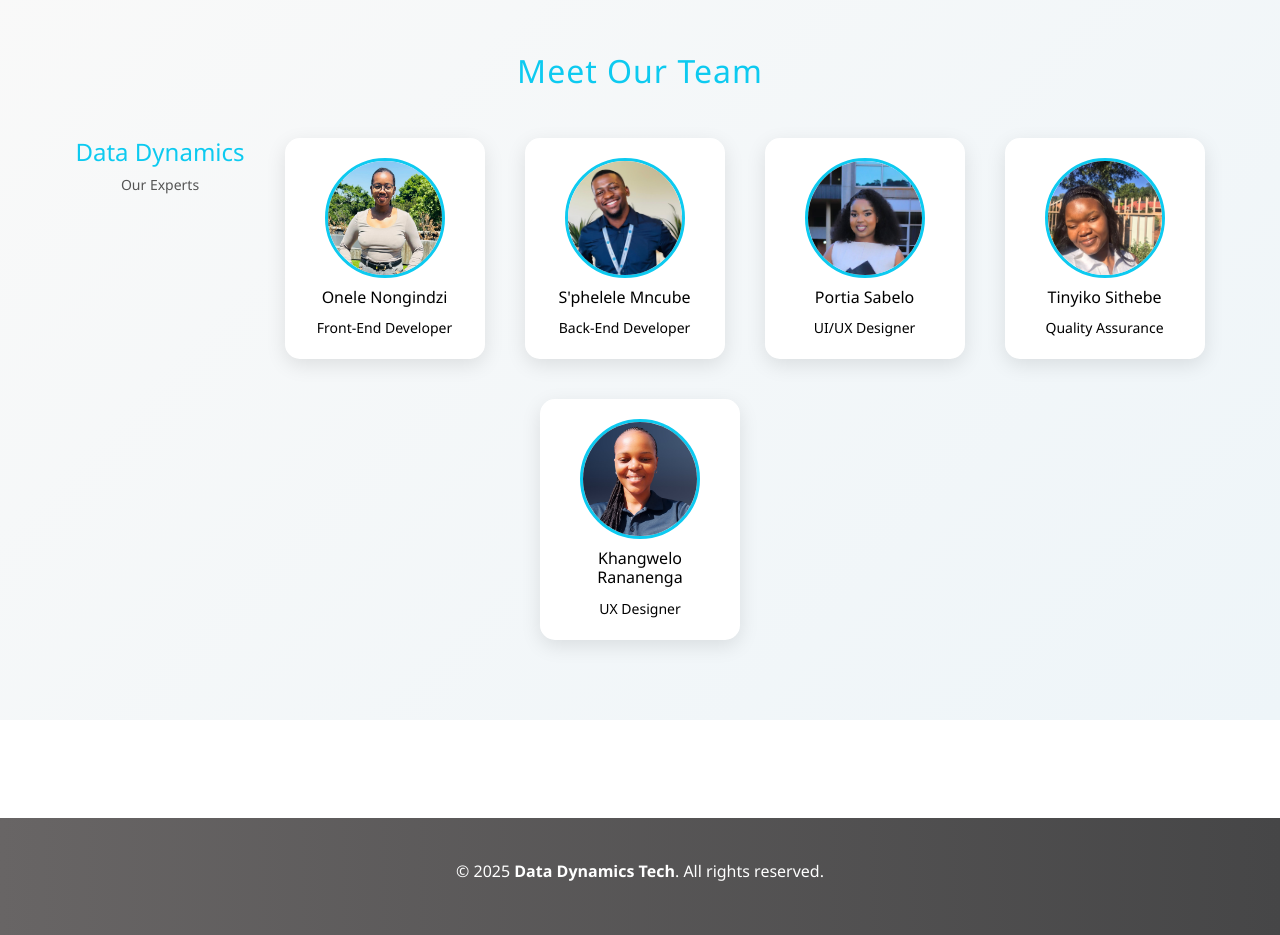
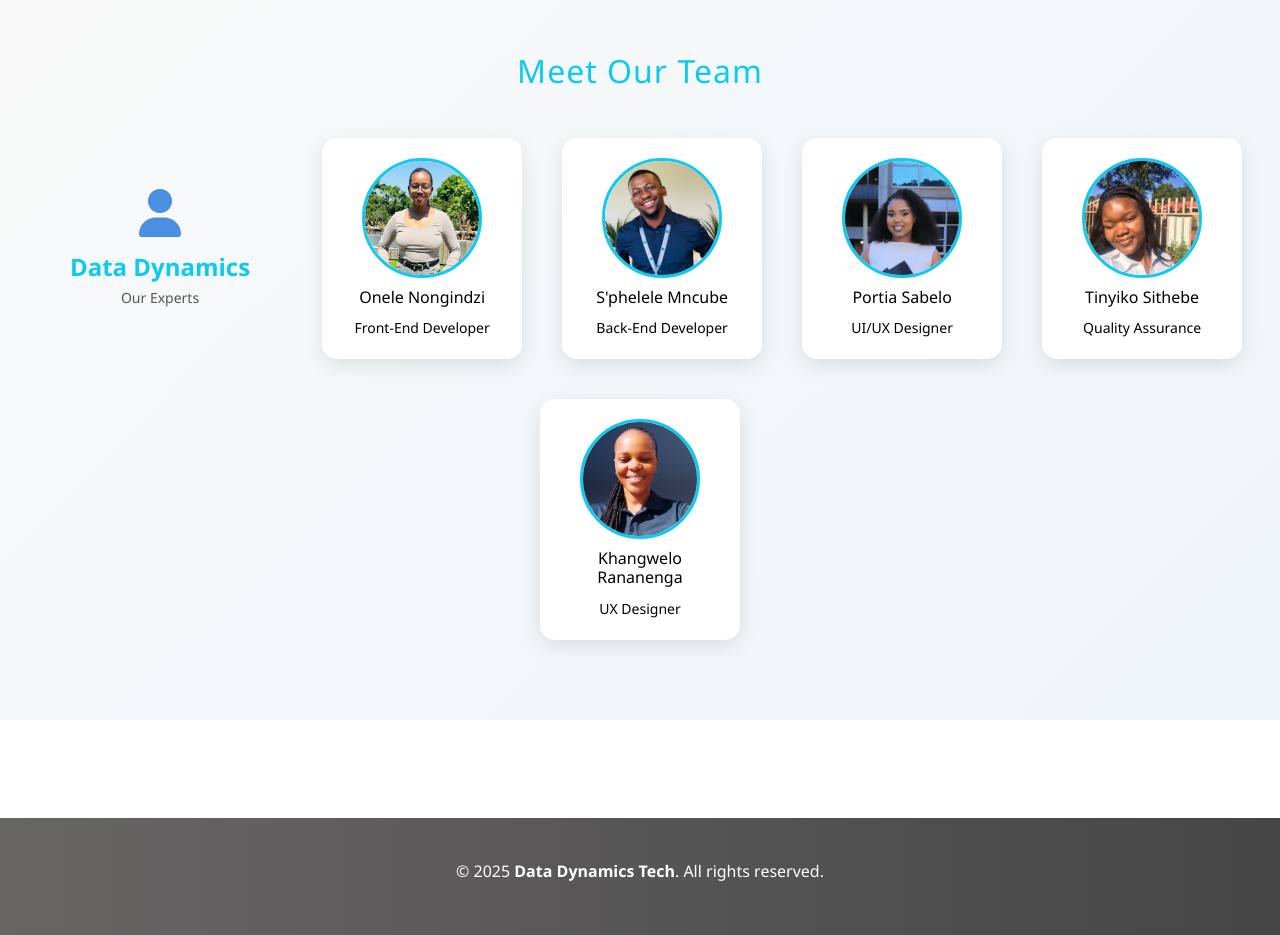
Before and after one commit to Onele-Nongindzi/Data-Dynamics-Technologies, a plain HTML site: page about.html in a window 1280 px wide. Shown: the part 880-1815 px from the top of the page. Drawn offline with nearby package versions, Linux system fonts and the light colour scheme.

Commit message:
Enhance team center by adding Font Awesome user icon and styling

```diff
--- a/about.html
+++ b/about.html
@@ -51,14 +51,13 @@
  <!-- Meet Our Team -->
 <section class="team-section my-5">
   <h3 class="text-center mb-5">Meet Our Team</h3>
-
   <div class="team-container">
     <!-- Center Logo/Text -->
-    <div class="team-center">
-      <h4>Data Dynamics</h4>
-      <small>Our Experts</small>
+<div class="team-center">
+        <i class="fas fa-user team-icon"></i>
+        <h4>Data Dynamics</h4>
+        <small>Our Experts</small>
     </div>
-
     <!-- Team Members -->
     <div class="team-member">
       <img src="./src/images/onele.jfif" alt="Onele">
--- a/src/style.css
+++ b/src/style.css
@@ -824,7 +824,33 @@ footer {
     gap: 10px;
   }
 }
+.team-center {
+            display: flex;
+            flex-direction: column;
+            align-items: center;
+            justify-content: center;
+            text-align: center;
+            padding: 2rem;
+            font-family: Arial, sans-serif;
+        }
 
+        .team-icon {
+            font-size: 3rem;
+            color: #4a90e2;
+            margin-bottom: 1rem;
+        }
+
+        .team-center h4 {
+            font-size: 1.5rem;
+            font-weight: bold;
+            margin-bottom: 0.5rem;
+            color: #333;
+        }
+
+        .team-center small {
+            font-size: 0.875rem;
+            color: #666;
+        }
 /* ===== ANIMATIONS ===== */
 .fade {
   animation-name: fade;
```
